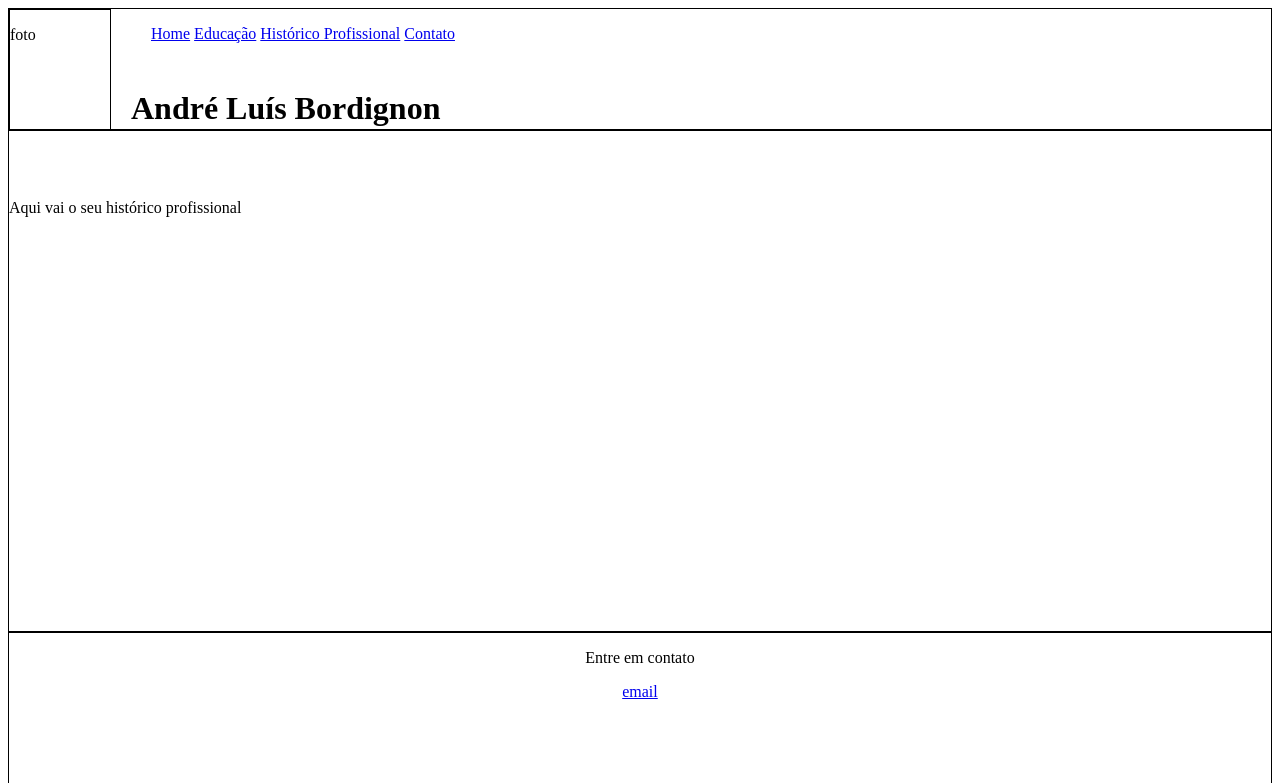
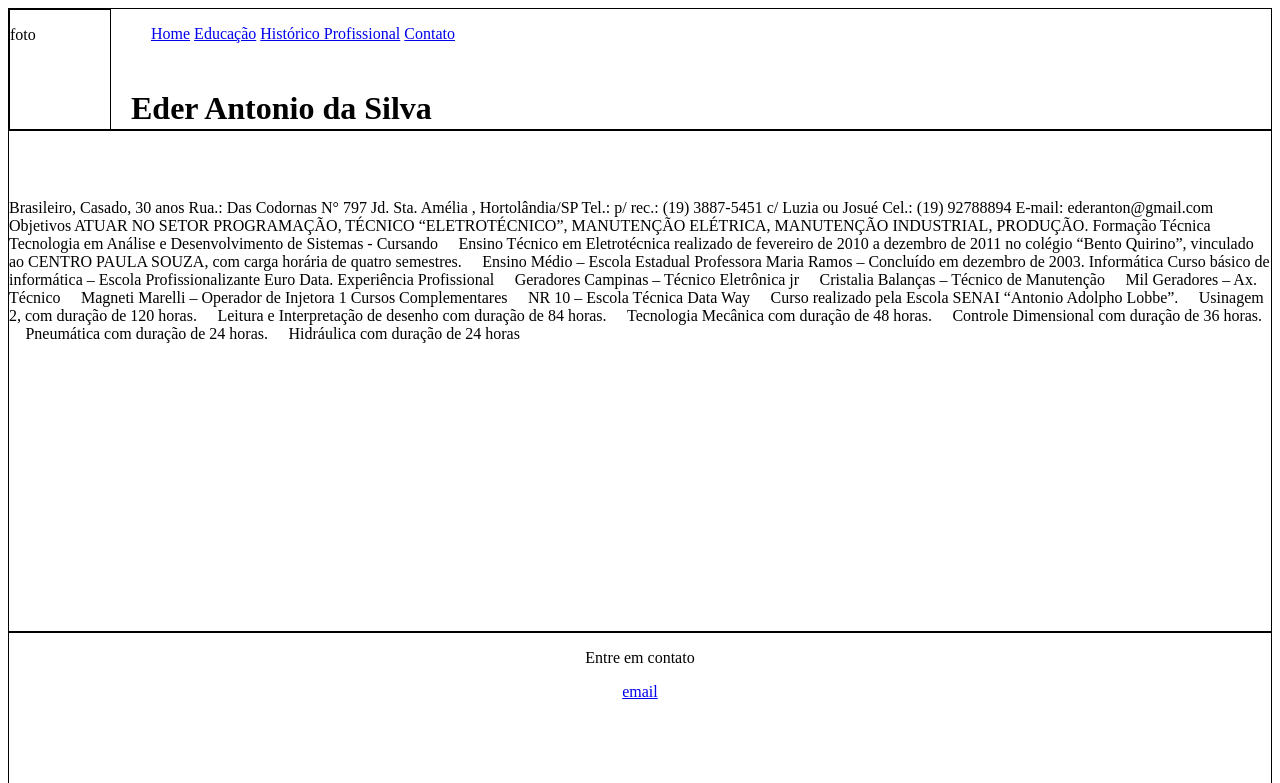
Before and after one commit to EderAntoniodaSilva/DWEI5-Pagina-Pessoal, a plain HTML site: page historico.html in a window 1280 px wide. Shown: the top 783 px of the page. Drawn offline with Linux system fonts and the light colour scheme.

Commit message:
Inicio de pagina

```diff
--- a/css/estilo.css
+++ b/css/estilo.css
@@ -22,6 +22,7 @@ li {
     width: 100px;
     height: 120px;
     float:left;
+    margin: 0 0 0 0 ;
 }
 
 #navbar{
--- a/historico.html
+++ b/historico.html
@@ -2,7 +2,7 @@
 <html lang="pt">
     <head>
         <meta charset="utf-8">
-        <title>André Luís Bordignon</title>
+        <title>Eder Antonio da Silva</title>
         <link href="css/estilo.css" rel="stylesheet">
     </head>
     <body>
@@ -21,7 +21,7 @@
                 </nav>
             </div>
             <div id="nome">
-                <h1>André Luís Bordignon</h1>
+                <h1>Eder Antonio da Silva</h1>
             </div>
 
         </div>
@@ -29,7 +29,69 @@
             <p></p>
             <br>
             <br>
-            <p>Aqui vai o seu histórico profissional</p>
+            <p>Brasileiro, Casado, 30 anos
+
+Rua.: Das Codornas N° 797  Jd. Sta. Amélia , Hortolândia/SP
+
+Tel.: p/ rec.: (19) 3887-5451 c/ Luzia ou Josué
+
+Cel.: (19) 92788894
+
+E-mail: ederanton@gmail.com
+
+
+
+Objetivos
+
+ATUAR NO SETOR PROGRAMAÇÃO, TÉCNICO “ELETROTÉCNICO”, MANUTENÇÃO
+
+ELÉTRICA, MANUTENÇÃO INDUSTRIAL, PRODUÇÃO.
+
+Formação Técnica
+
+ Tecnologia em Análise e Desenvolvimento de Sistemas - Cursando
+
+ Ensino Técnico em Eletrotécnica realizado de fevereiro de 2010 a dezembro de 2011 no
+
+colégio “Bento Quirino”, vinculado ao CENTRO PAULA SOUZA, com carga horária de
+
+quatro semestres.
+
+ Ensino Médio – Escola Estadual Professora Maria Ramos – Concluído em
+
+dezembro de 2003.
+
+Informática
+
+Curso básico de informática – Escola Profissionalizante Euro Data.
+
+Experiência Profissional
+
+ Geradores Campinas – Técnico Eletrônica jr
+
+ Cristalia Balanças – Técnico de Manutenção
+
+ Mil Geradores – Ax. Técnico
+
+ Magneti Marelli – Operador de Injetora 1
+
+Cursos Complementares
+
+ NR 10 – Escola Técnica Data Way
+
+ Curso realizado pela Escola SENAI “Antonio Adolpho Lobbe”.
+
+ Usinagem 2, com duração de 120 horas.
+
+ Leitura e Interpretação de desenho com duração de 84 horas.
+
+ Tecnologia Mecânica com duração de 48 horas.
+
+ Controle Dimensional com duração de 36 horas.
+
+ Pneumática com duração de 24 horas.
+
+ Hidráulica com duração de 24 horas</p>
         </div>
         <div class="borda" id="foot">
             <p>Entre em contato</p>
```
Also changed, not shown: index.html (+6 -6 lines), img/Eder.JPG (added), 1 other file.
